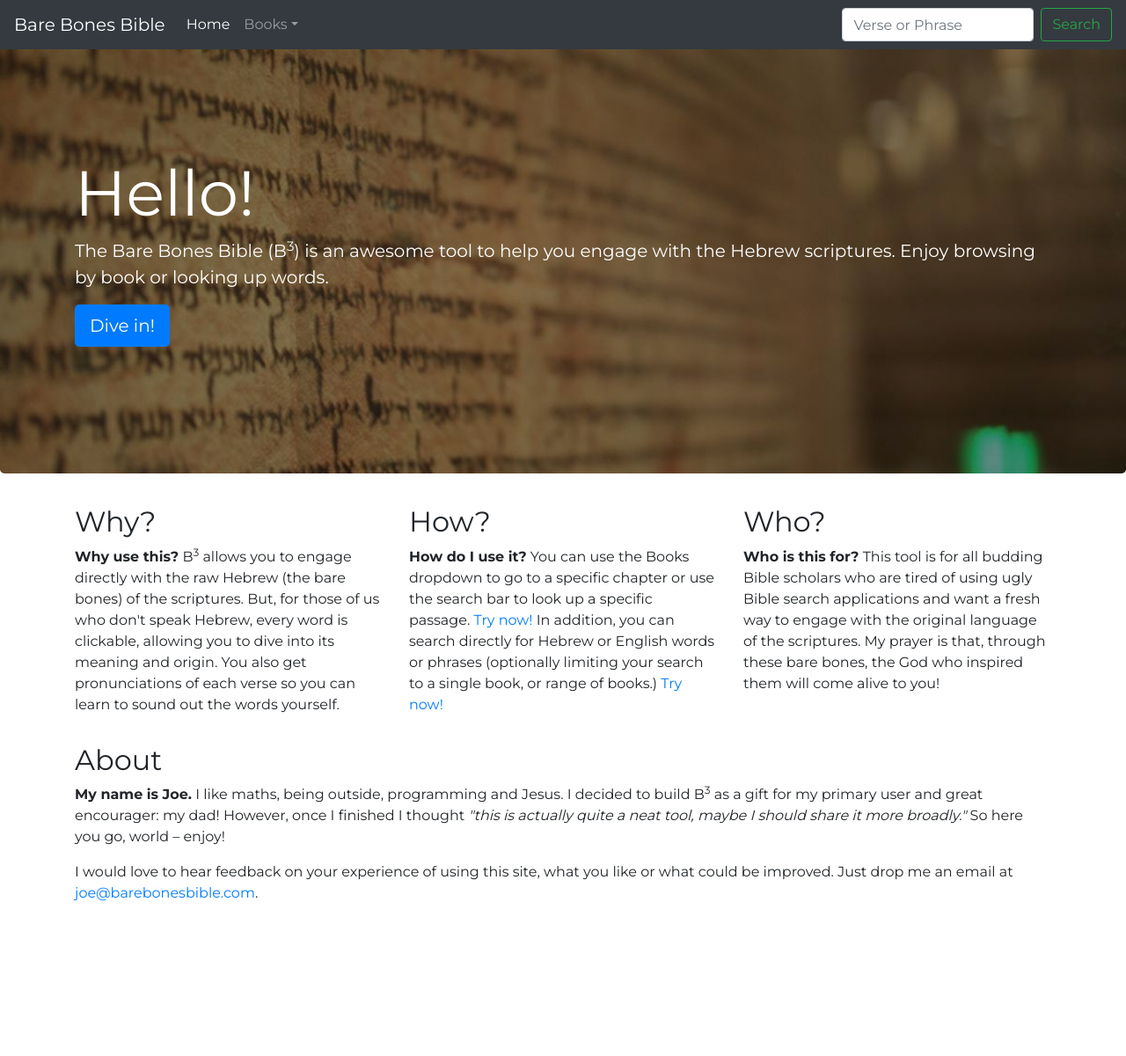
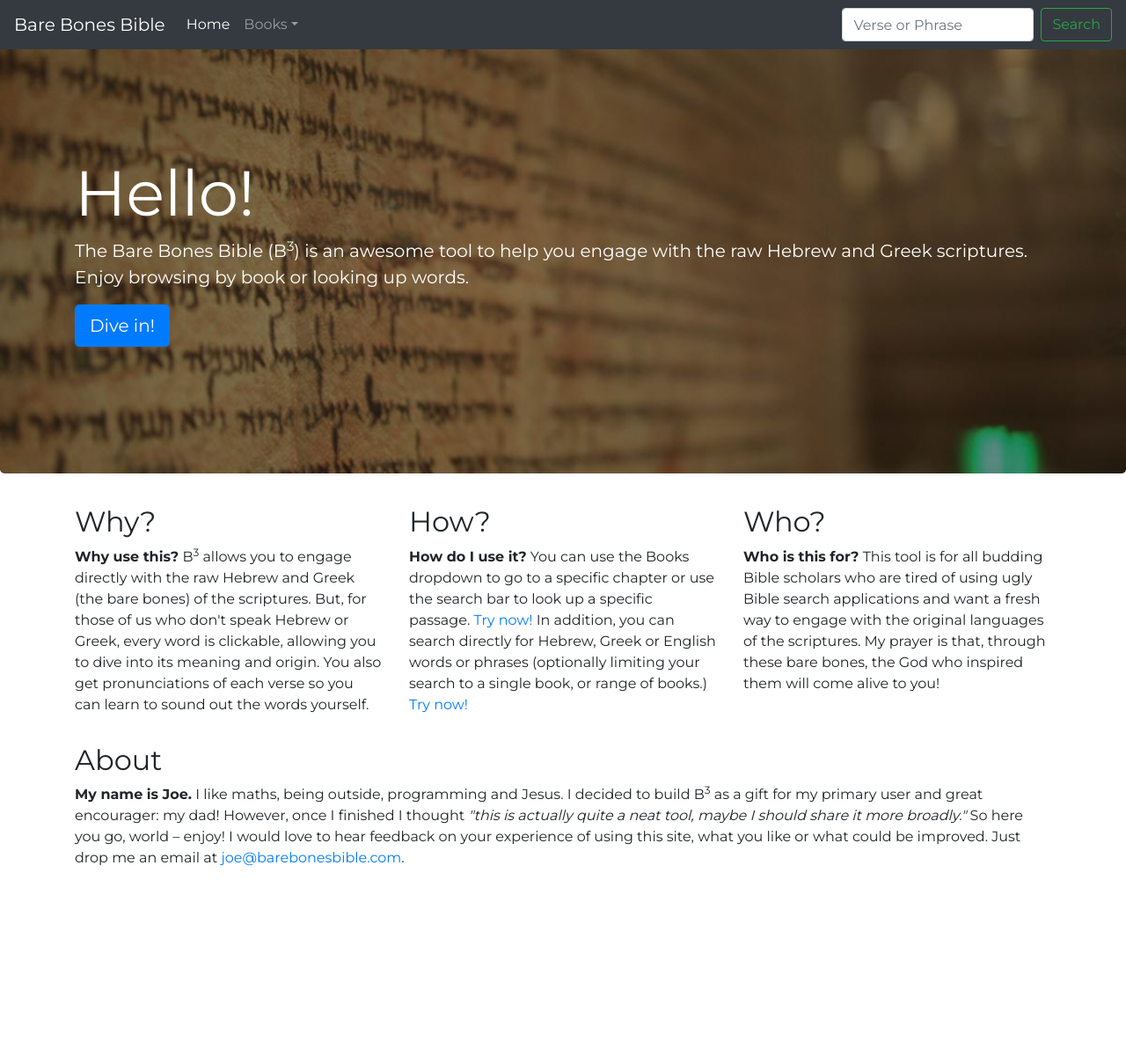
Before and after one commit to joehall87/bare-bones-bible, a Flask app: page /home in a window 1280 px wide. Shown: the whole page at 88% size. Run offline with Flask 2, Linux system fonts and the light colour scheme; some libraries are stand-ins or nearby versions; some web fonts are replaced.

Commit message:
Updating homepage

```diff
--- a/templates/home.html
+++ b/templates/home.html
@@ -159,7 +159,7 @@
   <div class="jumbotron bg-cover">
     <div role="main" class="container">
       <h1 class="display-3">Hello!</h1>
-      <p class="lead">The Bare Bones Bible (B<sup>3</sup>) is an awesome tool to help you engage with the Hebrew scriptures. Enjoy browsing by book or looking up words.</p>
+      <p class="lead">The Bare Bones Bible (B<sup>3</sup>) is an awesome tool to help you engage with the raw Hebrew and Greek scriptures. Enjoy browsing by book or looking up words.</p>
       <p class="lead">
         <a href="book?name=Genesis&chapter=1" role="button" class="btn btn-primary btn-lg">Dive in!</a>
       </p>
@@ -169,23 +169,23 @@
     <div class="row">
       <div class="col-lg-4">
         <h2 class="mt-1">Why?</h2>
-        <p><strong>Why use this?</strong> B<sup>3</sup> allows you to engage directly with the raw Hebrew (the bare bones) of the scriptures. But, for those of us who don't speak Hebrew, every word is clickable, allowing you to dive into its meaning and origin. You also get pronunciations of each verse so you can learn to sound out the words yourself.</p>
+        <p><strong>Why use this?</strong> B<sup>3</sup> allows you to engage directly with the raw Hebrew and Greek (the bare bones) of the scriptures. But, for those of us who don't speak Hebrew or Greek, every word is clickable, allowing you to dive into its meaning and origin. You also get pronunciations of each verse so you can learn to sound out the words yourself.</p>
       </div>
       <div class="col-lg-4">
         <h2 class="mt-1">How?</h2>
         <p><strong>How do I use it?</strong> You can use the Books dropdown to go to a specific chapter or use the search bar to look up a specific passage. <a href="search?text=Jer+31:31-34">Try now!</a>
-        In addition, you can search directly for Hebrew or English words or phrases (optionally limiting your search to a single book, or range of books.) <a href="search?text=*nephesh+books:Gen-Deu,Psa">Try now!</a></p>
+        In addition, you can search directly for Hebrew, Greek or English words or phrases (optionally limiting your search to a single book, or range of books.) <a href="search?text=*nephesh+books:Gen-Deu,Psa">Try now!</a></p>
       </div>
       <div class="col-lg-4">
         <h2 class="mt-1">Who?</h2>
-        <p><strong>Who is this for?</strong> This tool is for all budding Bible scholars who are tired of using ugly Bible search applications and want a fresh way to engage with the original language of the scriptures. My prayer is that, through these bare bones, the God who inspired them will come alive to you!</p>
+        <p><strong>Who is this for?</strong> This tool is for all budding Bible scholars who are tired of using ugly Bible search applications and want a fresh way to engage with the original languages of the scriptures. My prayer is that, through these bare bones, the God who inspired them will come alive to you!</p>
       </div>
     </div>
     <div class="row">
       <div class="col-lg-12">
         <h2 class="mt-3">About</h2>
-        <p><strong>My name is Joe.</strong> I like maths, being outside, programming and Jesus. I decided to build B<sup>3</sup> as a gift for my primary user and great encourager: my dad! However, once I finished I thought <em>"this is actually quite a neat tool, maybe I should share it more broadly."</em> So here you go, world &ndash; enjoy! </p>
-        <p>I would love to hear feedback on your experience of using this site, what you like or what could be improved. Just drop me an email at <a href="mailto:joe@barebonesbible.com?Subject=B3%20Feedback" target="_top">joe@barebonesbible.com</a>.</p>
+        <p><strong>My name is Joe.</strong> I like maths, being outside, programming and Jesus. I decided to build B<sup>3</sup> as a gift for my primary user and great encourager: my dad! However, once I finished I thought <em>"this is actually quite a neat tool, maybe I should share it more broadly."</em> So here you go, world &ndash; enjoy!
+        I would love to hear feedback on your experience of using this site, what you like or what could be improved. Just drop me an email at <a href="mailto:joe@barebonesbible.com?Subject=B3%20Feedback" target="_top">joe@barebonesbible.com</a>.</p>
       </div>
     </div>
     <div class="row"><div class="col-lg-12 mt-1">&nbsp;</div></div>
```
